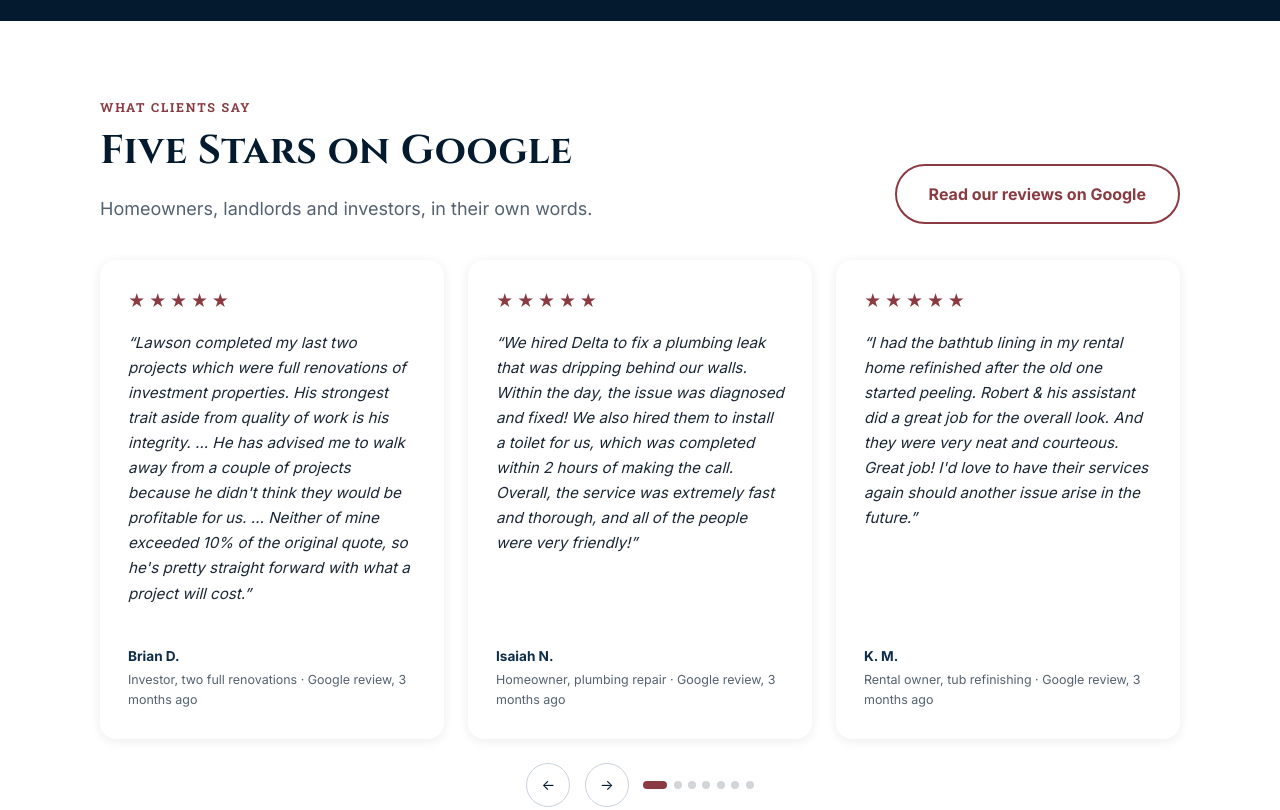
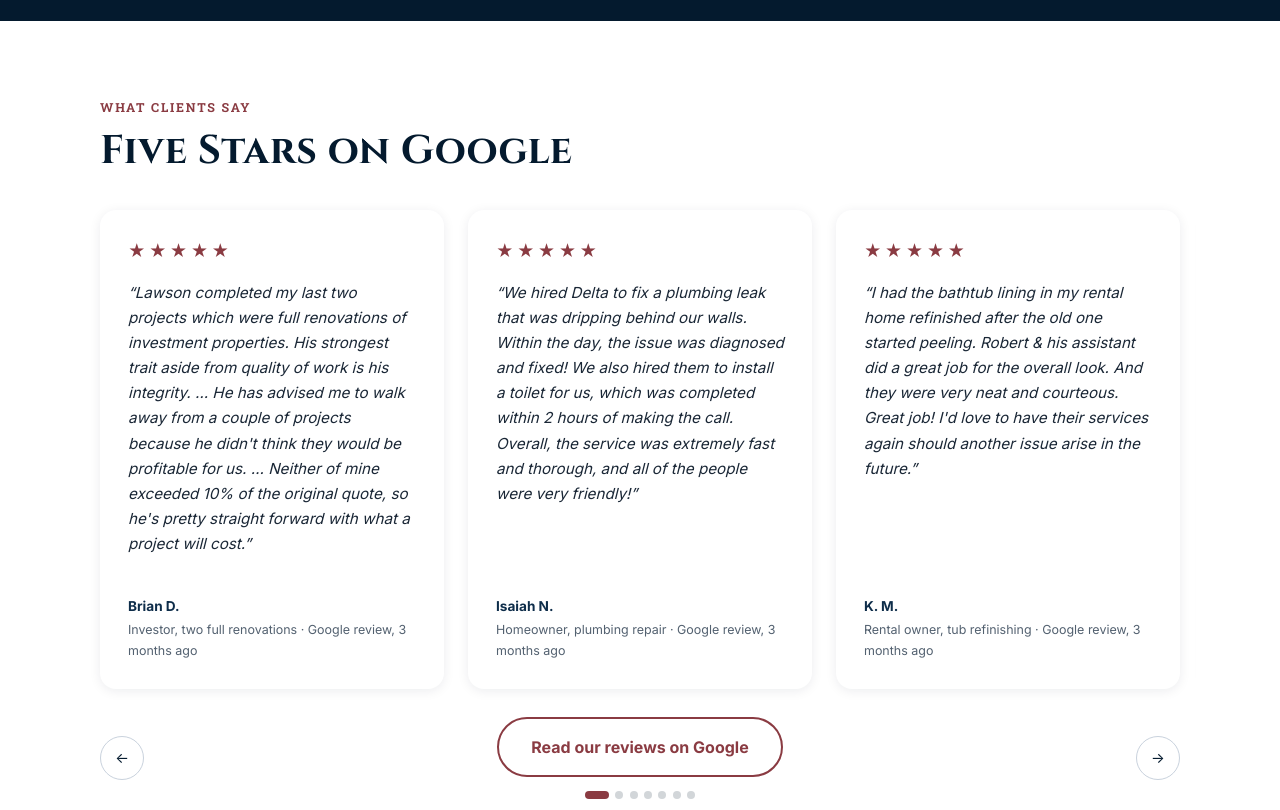
Before and after one commit to zelta-zompanies/delta-construction, a plain HTML site: page index.html in a window 1280 px wide. Shown: the part 1900-2710 px from the top of the page. Drawn offline with Linux system fonts and the light colour scheme; no server answers.

Commit message:
Reviews: drop subtitle, put Google link between the arrows
Co-Authored-By: Claude Opus 5.5 <noreply@anthropic.com>

```diff
--- a/index.html
+++ b/index.html
@@ -236,12 +236,8 @@
     <section class="section-white reviews-section" id="reviews">
       <div class="container">
         <div class="reviews-head">
-          <div>
-            <span class="eyebrow">What Clients Say</span>
-            <h2>Five Stars on Google</h2>
-            <p class="lead">Homeowners, landlords and investors, in their own words.</p>
-          </div>
-          <a class="btn btn-cta" href="https://www.google.com/maps/place/Creed+Construction/@35.1371175,-89.914019,11z/data=!4m8!3m7!1s0x2c0db5463e4344cb:0xaacab8816951f53!8m2!3d35.1371175!4d-89.914019!9m1!1b1!16s%2Fg%2F11zgqff03r?hl=en&amp;entry=ttu&amp;g_ep=EgoyMDI2MTAwNS4wIKXMDSoASAFQAw%3D%3D" target="_blank" rel="noopener" aria-label="Read our reviews on Google (opens in a new tab)">Read our reviews on Google</a>
+          <span class="eyebrow">What Clients Say</span>
+          <h2>Five Stars on Google</h2>
         </div>
         <div class="review-carousel" data-review-carousel role="region" aria-roledescription="carousel" aria-label="Google reviews">
           <div class="review-viewport">
@@ -293,9 +289,12 @@
             </li>
             </ul>
           </div>
-          <div class="review-controls" data-review-controls hidden>
+          <div class="review-controls" data-review-controls>
             <button class="feature-control" type="button" data-review-prev aria-label="Previous review"><span aria-hidden="true">&larr;</span></button>
-            <span class="feature-dots review-dots" data-review-dots aria-hidden="true"></span>
+            <div class="review-controls-center">
+              <span class="feature-dots review-dots" data-review-dots aria-hidden="true"></span>
+              <a class="btn btn-cta" href="https://www.google.com/maps/place/Creed+Construction/@35.1371175,-89.914019,11z/data=!4m8!3m7!1s0x2c0db5463e4344cb:0xaacab8816951f53!8m2!3d35.1371175!4d-89.914019!9m1!1b1!16s%2Fg%2F11zgqff03r?hl=en&amp;entry=ttu&amp;g_ep=EgoyMDI2MTAwNS4wIKXMDSoASAFQAw%3D%3D" target="_blank" rel="noopener" aria-label="Read our reviews on Google (opens in a new tab)">Read our reviews on Google</a>
+            </div>
             <button class="feature-control" type="button" data-review-next aria-label="Next review"><span aria-hidden="true">&rarr;</span></button>
           </div>
         </div>
--- a/script.js
+++ b/script.js
@@ -295,7 +295,7 @@ document.addEventListener("DOMContentLoaded", () => {
       render();
       schedule();
     };
-    carousel.querySelector("[data-review-controls]").hidden = false;
+    carousel.querySelector("[data-review-controls]").classList.add("is-ready");
     carousel.querySelector("[data-review-prev]").addEventListener("click", () => go(-1));
     carousel.querySelector("[data-review-next]").addEventListener("click", () => go(1));
     carousel.addEventListener("focusin", (e) => { held = Boolean(e.target.closest(".review-slide")); schedule(); });
--- a/styles.css
+++ b/styles.css
@@ -1973,8 +1973,7 @@ section {
 
 /* Google reviews: a rotating row of cards (3 wide, 2 on tablets, 1 on
    phones) that advances one card at a time. */
-.reviews-head { display: flex; flex-wrap: wrap; align-items: flex-end; justify-content: space-between; gap: 1rem 2rem; }
-.reviews-head .lead { margin-bottom: 0; }
+.reviews-head h2 { margin-bottom: 0; }
 .review-carousel { --per: 3; --gap: 1.5rem; margin-top: 2.25rem; }
 .review-viewport { overflow: hidden; margin: -1rem; padding: 1rem; }
 .review-track {
@@ -1989,10 +1988,15 @@ section {
 .review-slide { flex: 0 0 calc((100% - (var(--per) - 1) * var(--gap)) / var(--per)); min-width: 0; }
 .review-slide:hover { transform: none; }
 .review-slide .testimonial-attribution span { display: block; margin-top: 0.15rem; color: var(--text-muted); font-weight: 500; font-size: 0.78rem; }
-.review-controls { display: flex; align-items: center; justify-content: center; gap: 0.9rem; margin-top: 1.5rem; }
+.review-controls { display: flex; align-items: center; justify-content: space-between; gap: 1rem; margin-top: 1.75rem; }
+.review-controls-center { display: flex; flex-direction: column; align-items: center; gap: 0.9rem; }
+.review-controls:not(.is-ready) .feature-control { visibility: hidden; }
 .review-controls .feature-dots { margin: 0; }
 @media (max-width: 960px) { .review-carousel { --per: 2; } }
-@media (max-width: 640px) { .review-carousel { --per: 1; --gap: 1rem; } }
+@media (max-width: 640px) {
+  .review-carousel { --per: 1; --gap: 1rem; }
+  .review-controls .btn-cta { padding: 0.7rem 1.1rem; font-size: 0.85rem; white-space: nowrap; }
+}
 
 /* Closing call to action on project stories: one white card on mint, copy
    on the left and the quote button plus phone on the right. */
```
